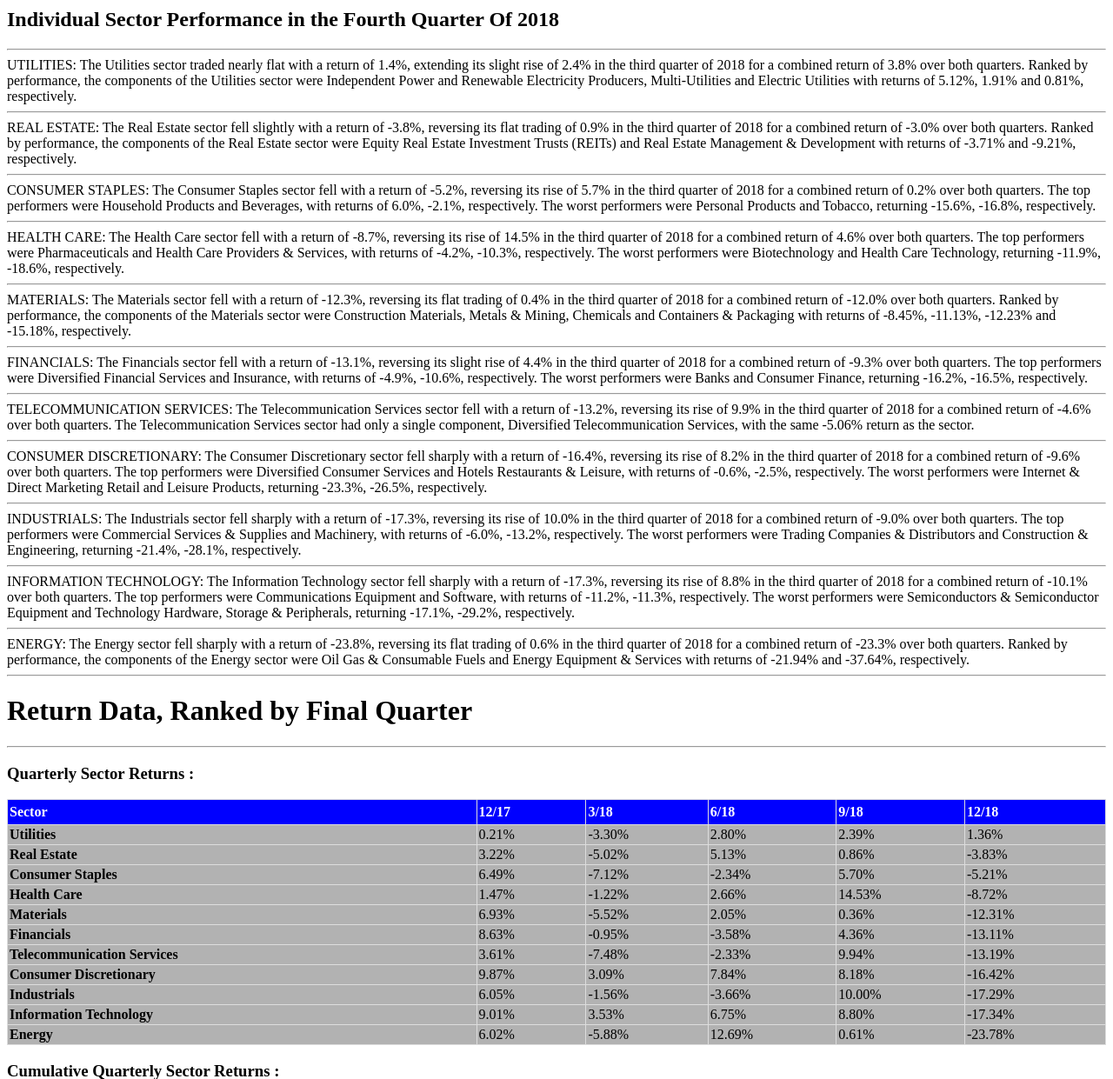
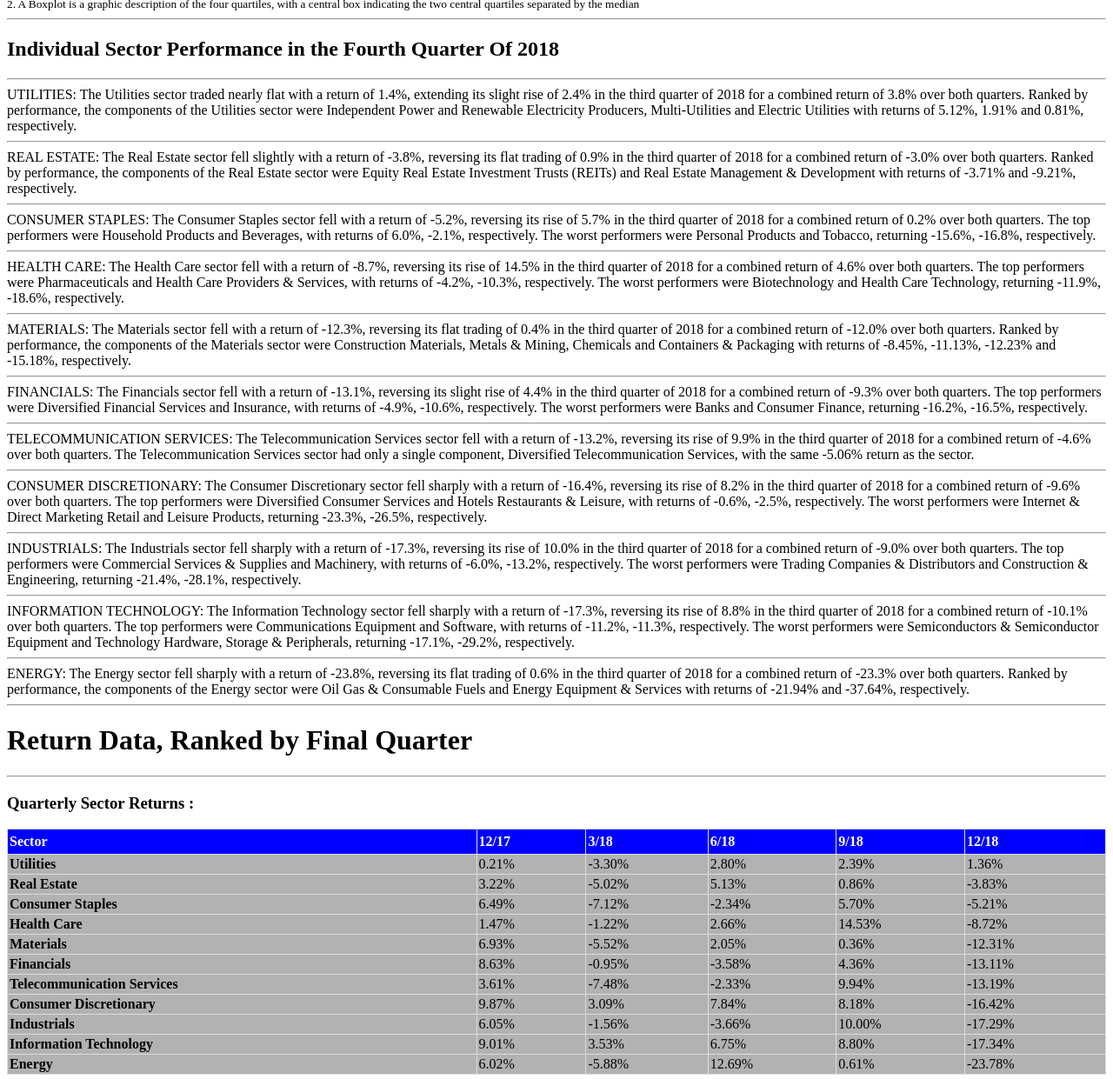
Before and after one commit to nlgunther/pwpreport, a Django app: page / in a window 1280 px wide; the page is wider, and only the part inside the window is pictured. Shown: the part 3722-4963 px from the top of that part at 87% size. Run offline with Django 3.2, Linux system fonts and the light colour scheme.

Commit message:
Updated graphs and a new footnote on boxplots.

```diff
--- a/report/templates/report/snpsector.html
+++ b/report/templates/report/snpsector.html
@@ -191,7 +191,7 @@
 
 <hr>
 <table><tbody><tr>
-<td><h4> Boxplot Of Sector Returns For Last 5 Quarters. </h4>
+<td><h4> Boxplot</em><sup><a href="#fn2" id="ref2">2</a></sup> Of Sector Returns For Last 5 Quarters. </h4>
 </td>
 <td><img src="{% static  'images/box_SnP500_6M18_20190113.svg' %}" hspace="200" height="900">
 </td>
@@ -212,7 +212,8 @@
 <td><img src="{% static  'images/scattercum_SnP500_12M18_20190113.svg' %}" hspace="200" height="900">
 </td>
 </tr></tbody></table>
-
+<hr>
+<sup id="fn2">2. A Boxplot is a graphic description of the four quartiles, with a central box indicating the two central quartiles separated by the median<a href="#ref2" title="Jump back to footnote 2 in the text."></a></sup>
 <hr><h2> Individual Sector Performance in the Fourth Quarter Of 2018 </h2>
 
 <hr>
```
